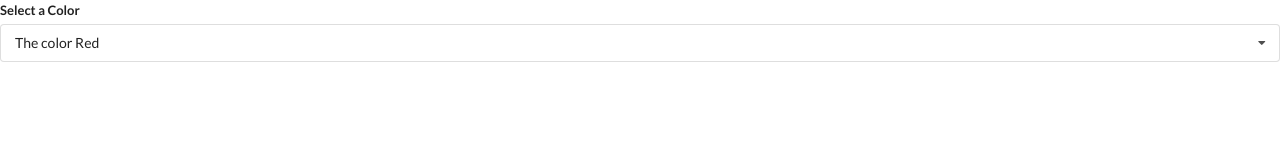
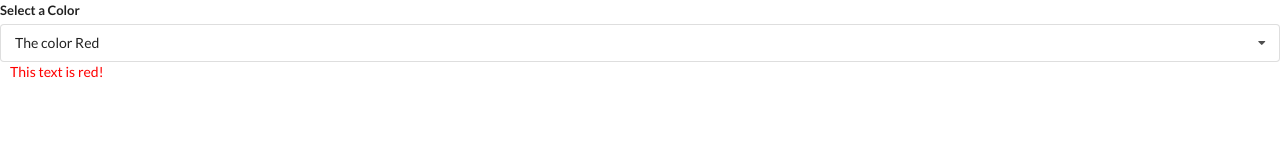
Before and after one commit to zacheryconverse/widgets, a React (Create React App) app: page / in a window 1280 px wide. Shown: the top 160 px of the page. Built offline with nearby package versions, Linux system fonts and the light colour scheme.

Commit message:
add conditional text span

```diff
--- a/src/App.js
+++ b/src/App.js
@@ -43,6 +43,7 @@ const App = () => {
         onSelectedChange={setSelected}
         options={options}
       />
+      <span style={{color: selected.value, padding: '10px'}}>This text is {selected.value}!</span>
     </div>
   );
 };
```
